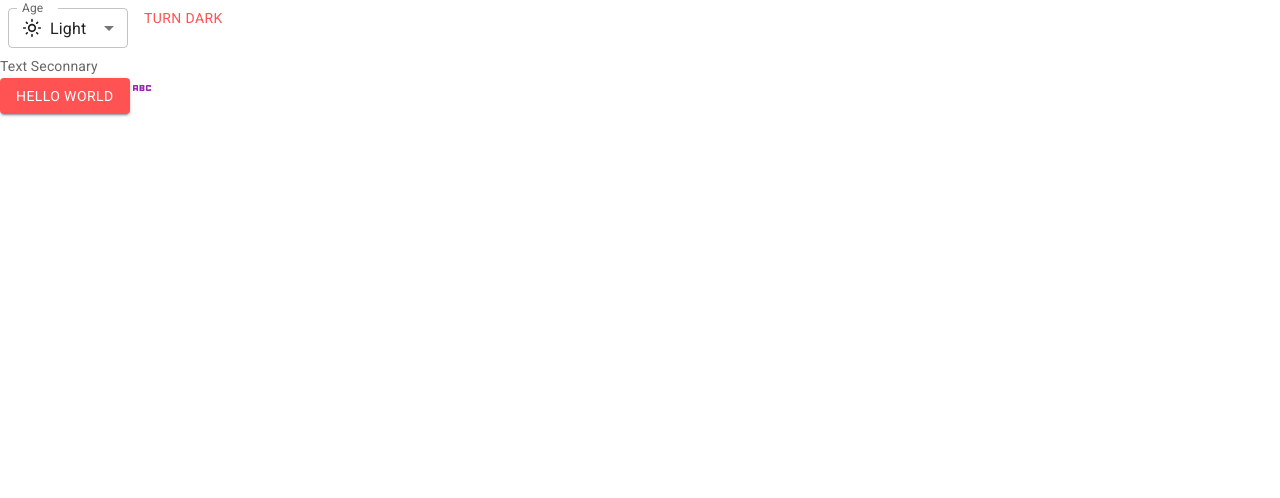
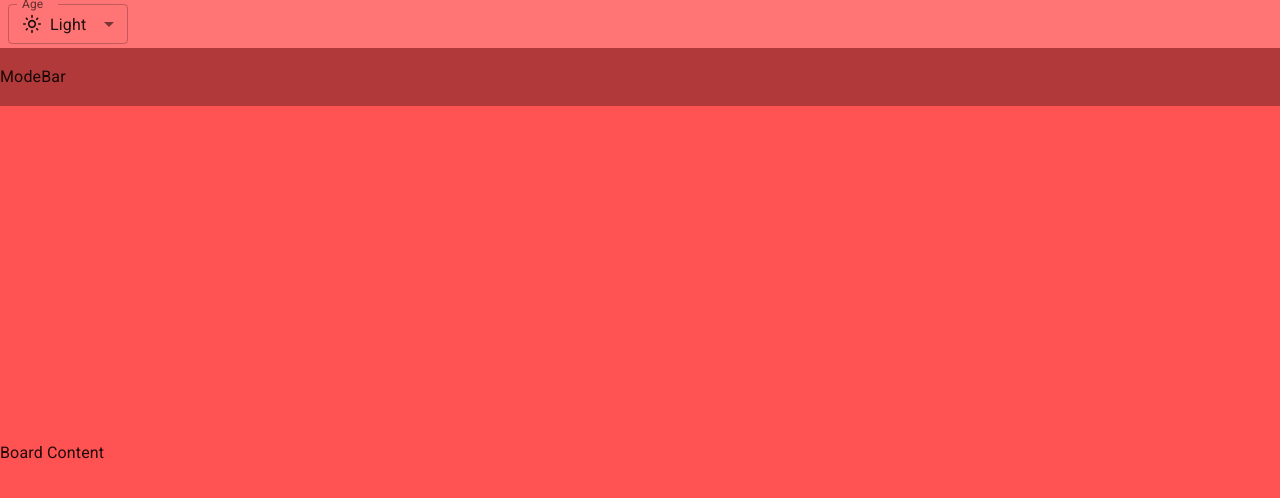
Before and after one commit to andrewleedev2k3/task-flow-website, a React (Vite) app: page / in a window 1280 px wide. Shown: the top 498 px of the page. Built offline with nearby package versions, Linux system fonts and the light colour scheme.

Commit message:
Add basic layout

```diff
--- a/src/App.tsx
+++ b/src/App.tsx
@@ -1,14 +1,11 @@
-import Button from '@mui/material/Button'
-import AbcIcon from '@mui/icons-material/Abc'
-import Typography from '@mui/material/Typography'
 import { useColorScheme } from '@mui/material/styles'
-import useMediaQuery from '@mui/material/useMediaQuery'
 import InputLabel from '@mui/material/InputLabel'
 import MenuItem from '@mui/material/MenuItem'
 import FormControl from '@mui/material/FormControl'
 import Select, { SelectChangeEvent } from '@mui/material/Select'
 import Box from '@mui/material/Box'
 import { DarkModeOutlined, LightModeOutlined, SettingsBrightness } from '@mui/icons-material'
+import Container from '@mui/material/Container'
 function ModeSelect() {
   const { mode, setMode } = useColorScheme()
   type typeMode = typeof mode & null
@@ -52,32 +49,45 @@ function ModeSelect() {
   )
 }
 
-function ModeToggle() {
-  const { mode, setMode } = useColorScheme()
+const App = () => {
   return (
-    <Button
-      onClick={() => {
-        setMode(mode === 'light' ? 'dark' : 'light')
-      }}
-    >
-      {mode === 'light' ? 'Turn dark' : 'Turn light'}
-    </Button>
-  )
-}
-const App = () => {
-  const prefersDarkMode = useMediaQuery('(prefers-color-scheme: dark)')
+    <Container disableGutters maxWidth={false} sx={{ height: '100vh' }}>
+      <Box
+        sx={{
+          backgroundColor: 'primary.light',
+          width: '100%',
+          height: (theme) => theme.app.appBarHeight,
+          display: 'flex',
+          alignItems: 'center'
+        }}
+      >
+        <ModeSelect />
+      </Box>
 
-  return (
-    <>
-      <ModeSelect />
-      {prefersDarkMode}
-      <ModeToggle />
-      <Typography variant="body2" color="text.secondary">
-        Text Seconnary
-      </Typography>
-      <Button variant="contained">Hello world</Button>
-      <AbcIcon color="secondary" />
-    </>
+      <Box
+        sx={{
+          backgroundColor: 'primary.dark',
+          width: '100%',
+          height: (theme) => theme.app.boardBarHeight,
+          display: 'flex',
+          alignItems: 'center'
+        }}
+      >
+        ModeBar
+      </Box>
+      <Box
+        sx={{
+          backgroundColor: 'primary.main',
+          width: '100%',
+          height: (theme) =>
+            `calc(100vh - ${theme.app.appBarHeight} - ${theme.app.boardBarHeight})`,
+          display: 'flex',
+          alignItems: 'center'
+        }}
+      >
+        Board Content
+      </Box>
+    </Container>
   )
 }
 
--- a/src/theme.ts
+++ b/src/theme.ts
@@ -1,6 +1,25 @@
 import { experimental_extendTheme as extendTheme } from '@mui/material/styles'
+declare module '@mui/material/styles' {
+  interface Theme {
+    app: {
+      appBarHeight: string
+      boardBarHeight: string
+    }
+  }
+  // allow configuration using `createTheme`
+  interface ThemeOptions {
+    app?: {
+      appBarHeight?: string
+      boardBarHeight?: string
+    }
+  }
+}
 
 const theme = extendTheme({
+  app: {
+    appBarHeight: '48px',
+    boardBarHeight: '58px'
+  },
   colorSchemes: {
     light: {
       palette: {
```
